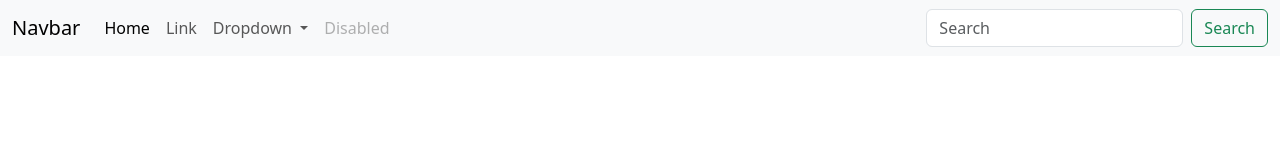
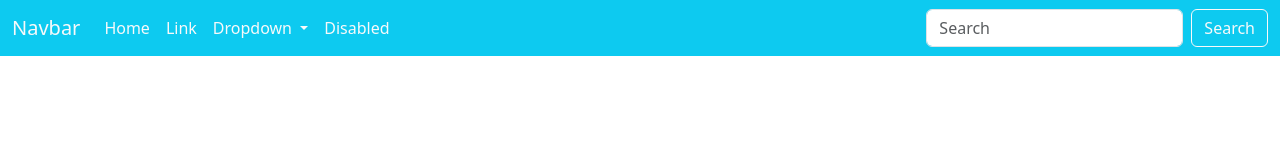
Before and after one commit to BenjaminAlbert387/hackabury2025, a plain HTML site: page index.html in a window 1280 px wide. Drawn offline with nearby package versions, Linux system fonts and the light colour scheme.

Commit message:
header essentials done

```diff
--- a/index.html
+++ b/index.html
@@ -8,38 +8,38 @@
 </head>
 <body>
 <header>
-    <nav class="navbar navbar-expand-lg bg-light">
+    <nav class="navbar navbar-expand-lg bg-info">
   <div class="container-fluid">
-    <a class="navbar-brand" href="#">Navbar</a>
+    <a class="navbar-brand text-light" href="#">Navbar</a>
     <button class="navbar-toggler" type="button" data-bs-toggle="collapse" data-bs-target="#navbarSupportedContent" aria-controls="navbarSupportedContent" aria-expanded="false" aria-label="Toggle navigation">
       <span class="navbar-toggler-icon"></span>
     </button>
     <div class="collapse navbar-collapse" id="navbarSupportedContent">
       <ul class="navbar-nav me-auto mb-2 mb-lg-0">
         <li class="nav-item">
-          <a class="nav-link active" aria-current="page" href="#">Home</a>
+          <a class="nav-link active text-light" aria-current="page" href="#">Home</a>
         </li>
         <li class="nav-item">
-          <a class="nav-link" href="#">Link</a>
+          <a class="nav-link text-light" href="#">Link</a>
         </li>
         <li class="nav-item dropdown">
-          <a class="nav-link dropdown-toggle" href="#" role="button" data-bs-toggle="dropdown" aria-expanded="false">
+          <a class="nav-link dropdown-toggle text-light" href="#" role="button" data-bs-toggle="dropdown" aria-expanded="false">
             Dropdown
           </a>
-          <ul class="dropdown-menu">
-            <li><a class="dropdown-item" href="#">Action</a></li>
-            <li><a class="dropdown-item" href="#">Another action</a></li>
+          <ul class="dropdown-menu bg-info">
+            <li><a class="dropdown-item bg-info text-light" href="#">Action</a></li>
+            <li><a class="dropdown-item bg-info text-light" href="#">Another action</a></li>
             <li><hr class="dropdown-divider"></li>
-            <li><a class="dropdown-item" href="#">Something else here</a></li>
+            <li><a class="dropdown-item bg-info text-light" href="#">Something else here</a></li>
           </ul>
         </li>
         <li class="nav-item">
-          <a class="nav-link disabled">Disabled</a>
+          <a class="nav-link disabled text-light">Disabled</a>
         </li>
       </ul>
       <form class="d-flex" role="search">
         <input class="form-control me-2" type="search" placeholder="Search" aria-label="Search">
-        <button class="btn btn-outline-success" type="submit">Search</button>
+        <button class="btn btn-outline-light" type="submit">Search</button>
       </form>
     </div>
   </div>
```
